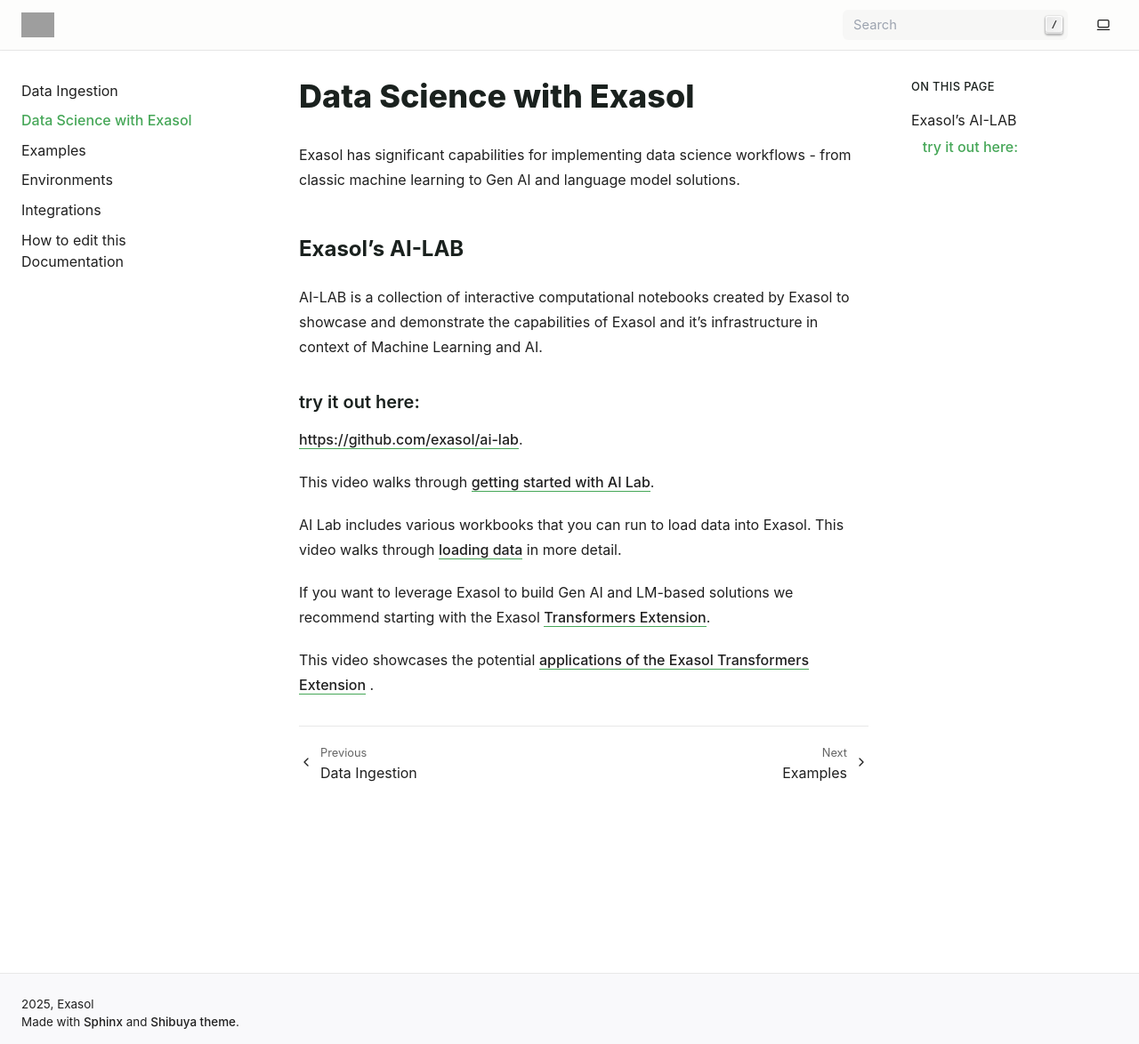
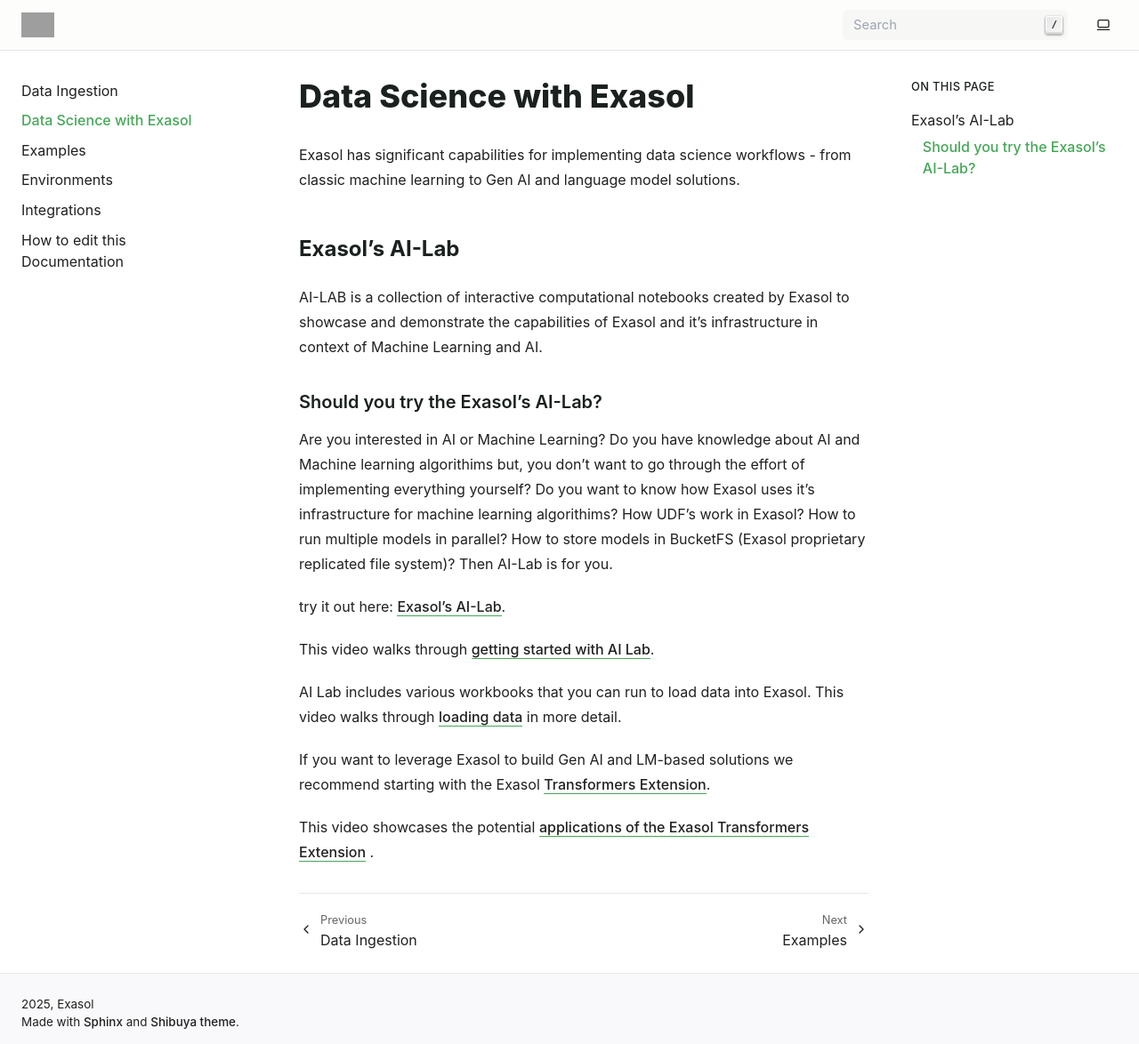
Before and after one commit to exasol/developer-documentation, a Sphinx documentation site: the page built from doc/data_science.rst, in a window 1280 px wide and 1174 px high. Shown: the whole window at 89% size. Built offline with Sphinx 7.4.7, drawn with Linux system fonts in a browser that asks for light colours; pages that are not in the unit, such as notebooks, are missing from menus; grey boxes are pictures that could not be loaded.

Commit message:
Testing waters

```diff
--- a/doc/data_science.rst
+++ b/doc/data_science.rst
@@ -3,13 +3,19 @@
 
 Exasol has significant capabilities for implementing data science workflows - from classic machine learning to Gen AI and language model solutions.
 
-Exasol's AI-LAB
+Exasol's AI-Lab
 -----------------
 AI-LAB is a collection of interactive computational notebooks created by Exasol to showcase and demonstrate the capabilities of Exasol and it's infrastructure in context of Machine Learning and AI.
 
-try it out here:
-^^^^^^^^^^^^^^^^^^
-`<https://github.com/exasol/ai-lab>`_.
+Should you try the Exasol's AI-Lab?
+^^^^^^^^^^^^^^^^^^^^^^^^^^^^^^^^^^^^
+
+Are you interested in AI or Machine Learning? Do you have knowledge about AI and Machine learning algorithims but, you don't want to go through the effort of implementing everything yourself?
+Do you want to know how Exasol uses it's infrastructure for machine learning algorithims? How UDF's work in Exasol? How to run multiple models in parallel? How to store models in BucketFS (Exasol proprietary replicated file system)?
+Then AI-Lab is for you.
+
+try it out here: `Exasol's AI-Lab <https://github.com/exasol/ai-lab>`_.
+
 
 
 This video walks through `getting started with AI Lab <https://www.youtube.com/watch?v=LkqdLlRF2Go>`_.
```
